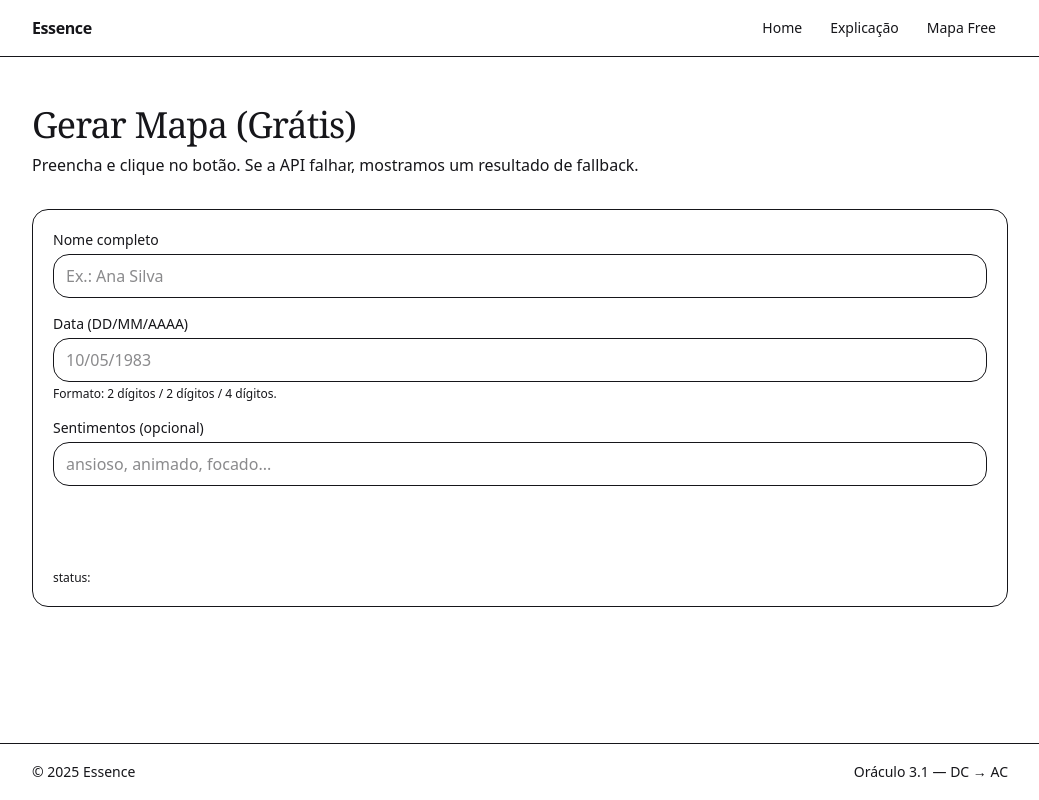
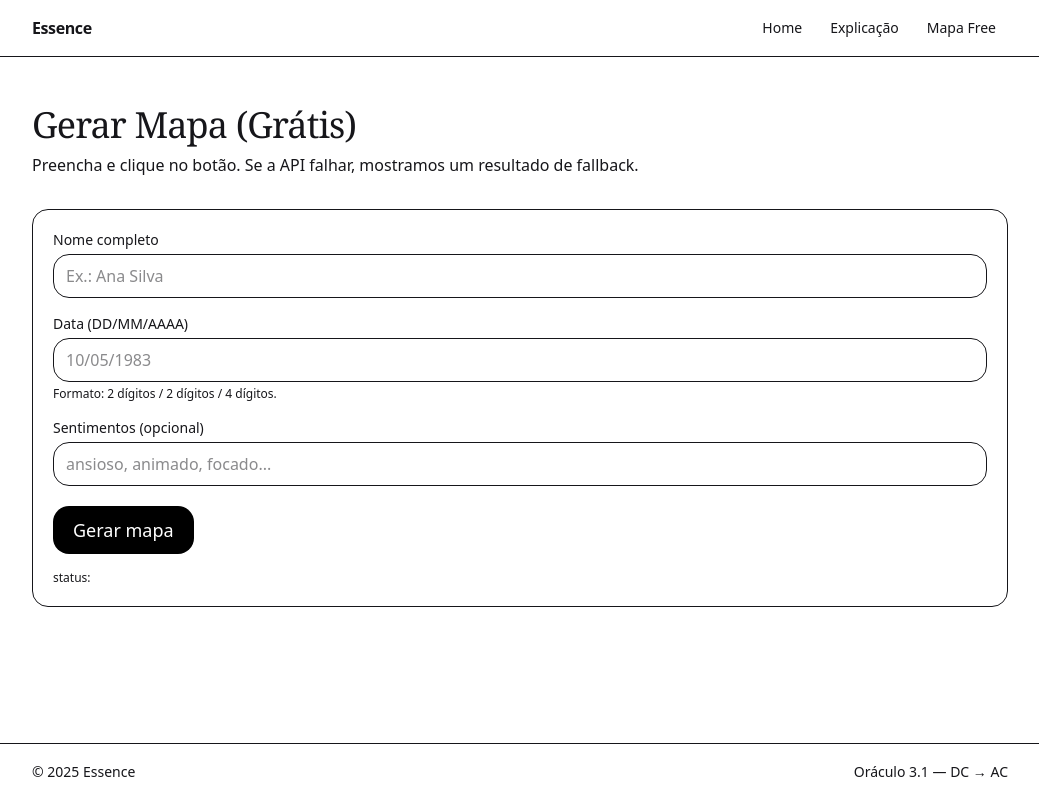
Before and after one commit to raydatorre/Essence, a Next.js app: page /mapa in a window 1280 px wide. Shown: the whole page, without its empty margins (120-1159 px from the left). Built offline with nearby package versions, Linux system fonts and the light colour scheme; no server answers.

Commit message:
fix(mapa): reescrita via nano e envio só pelo botão

```diff
--- a/src/app/mapa/page.tsx
+++ b/src/app/mapa/page.tsx
@@ -15,15 +15,25 @@ export default function MapaFree() {
   const [data,setData]=useState<Resp|null>(null);
   const [err,setErr]=useState<string|null>(null);
   const [status,setStatus]=useState<string>("");
-  const jsonRef = useRef<HTMLPreElement>(null);
 
-  async function handleSubmit(e: React.FormEvent<HTMLFormElement>) {
-    e.preventDefault();
+  const nomeRef = useRef<HTMLInputElement>(null);
+  const nascRef = useRef<HTMLInputElement>(null);
+  const sentRef = useRef<HTMLInputElement>(null);
+
+  function onDateInput(e: React.FormEvent<HTMLInputElement>) {
+    const el = e.currentTarget;
+    const v = el.value.replace(/[^0-9]/g, "");
+    let out = v.slice(0,2);
+    if (v.length > 2) out += "/" + v.slice(2,4);
+    if (v.length > 4) out += "/" + v.slice(4,8);
+    el.value = out;
+  }
+
+  async function handleClick() {
     setLoading(true); setData(null); setErr(null); setStatus("enviando...");
-    const fd = new FormData(e.currentTarget);
-    const nome = String(fd.get("nome")||"").trim();
-    const nascimento = String(fd.get("nascimento")||"").trim();
-    const sentimentos = String(fd.get("sentimentos")||"").trim();
+    const nome = (nomeRef.current?.value || "").trim();
+    const nascimento = (nascRef.current?.value || "").trim();
+    const sentimentos = (sentRef.current?.value || "").trim();
 
     if (!/^\d{2}\/\d{2}\/\d{4}$/.test(nascimento)) {
       setErr("Use o formato DD/MM/AAAA."); setLoading(false); return;
@@ -56,21 +66,6 @@ export default function MapaFree() {
     }
   }
 
-  function onDateInput(e: React.FormEvent<HTMLInputElement>) {
-    const el = e.currentTarget;
-    const v = el.value.replace(/[^0-9]/g, "");
-    let out = v.slice(0,2);
-    if (v.length > 2) out += "/" + v.slice(2,4);
-    if (v.length > 4) out += "/" + v.slice(4,8);
-    el.value = out;
-  }
-
-  async function copyJson() {
-    if (!data) return;
-    const t = JSON.stringify(data,null,2);
-    try { await navigator.clipboard.writeText(t); } finally {}
-  }
-
   useEffect(()=>{ if(status) console.info(status); },[status]);
 
   return (
@@ -81,16 +76,17 @@ export default function MapaFree() {
       </header>
 
       <div className="rounded-2xl border bg-card p-5 space-y-4">
-        <form onSubmit={handleSubmit} className="space-y-4" noValidate>
+        {/* Formulário sem submit automático */}
+        <form className="space-y-4" noValidate autoComplete="off" onKeyDown={(e)=>{ if(e.key==='Enter') e.preventDefault(); }}>
           <div>
             <label htmlFor="nome" className="block text-sm font-medium mb-1">Nome completo</label>
-            <input id="nome" name="nome" required placeholder="Ex.: Ana Silva"
+            <input ref={nomeRef} id="nome" name="nome" required placeholder="Ex.: Ana Silva"
               className="flex h-11 w-full rounded-2xl border px-3 text-base bg-white focus:outline-none focus:ring-2 focus:ring-primary" />
           </div>
 
           <div>
             <label htmlFor="nascimento" className="block text-sm font-medium mb-1">Data (DD/MM/AAAA)</label>
-            <input id="nascimento" name="nascimento" required placeholder="10/05/1983"
+            <input ref={nascRef} id="nascimento" name="nascimento" required placeholder="10/05/1983"
               inputMode="numeric" pattern="^\\d{2}/\\d{2}/\\d{4}$" onInput={onDateInput}
               className="flex h-11 w-full rounded-2xl border px-3 text-base bg-white focus:outline-none focus:ring-2 focus:ring-primary" />
             <p className="text-xs text-muted-foreground mt-1">Formato: 2 dígitos / 2 dígitos / 4 dígitos.</p>
@@ -98,12 +94,21 @@ export default function MapaFree() {
 
           <div>
             <label htmlFor="sentimentos" className="block text-sm font-medium mb-1">Sentimentos (opcional)</label>
-            <input id="sentimentos" name="sentimentos" placeholder="ansioso, animado, focado..."
+            <input ref={sentRef} id="sentimentos" name="sentimentos" placeholder="ansioso, animado, focado..."
               className="flex h-11 w-full rounded-2xl border px-3 text-base bg-white focus:outline-none focus:ring-2 focus:ring-primary" />
           </div>
 
+          {/* Botão explícito, cor forçada p/ não “sumir” */}
           <div className="pt-1">
-            <Button type="submit" size="lg" disabled={loading} aria-busy={loading} className="relative w-full md:w-auto">
+            <Button
+              id="btn-enviar"
+              type="button"
+              onClick={handleClick}
+              size="lg"
+              disabled={loading}
+              aria-busy={loading}
+              className="relative w-full md:w-auto !bg-black !text-white"
+            >
               {loading && (
                 <svg className="absolute left-4 top-1/2 -translate-y-1/2 animate-spin h-5 w-5" viewBox="0 0 24 24" aria-hidden="true">
                   <circle className="opacity-25" cx="12" cy="12" r="10" stroke="currentColor" strokeWidth="4" fill="none" />
@@ -155,11 +160,13 @@ export default function MapaFree() {
           <div className="rounded-2xl border bg-card p-5">
             <div className="flex items-center justify-between gap-4 mb-2">
               <h2 className="text-lg font-semibold">Resultado (JSON)</h2>
-              <Button type="button" variant="outline" size="sm" onClick={copyJson}>
+              <Button type="button" variant="outline" size="sm" onClick={async()=>{
+                if(!data) return; await navigator.clipboard.writeText(JSON.stringify(data,null,2));
+              }}>
                 Copiar JSON
               </Button>
             </div>
-            <pre ref={jsonRef} className="overflow-x-auto text-xs md:text-sm rounded-xl p-4 bg-muted">
+            <pre className="overflow-x-auto text-xs md:text-sm rounded-xl p-4 bg-muted">
 {data ? JSON.stringify(data,null,2) : ""}
             </pre>
           </div>
```
